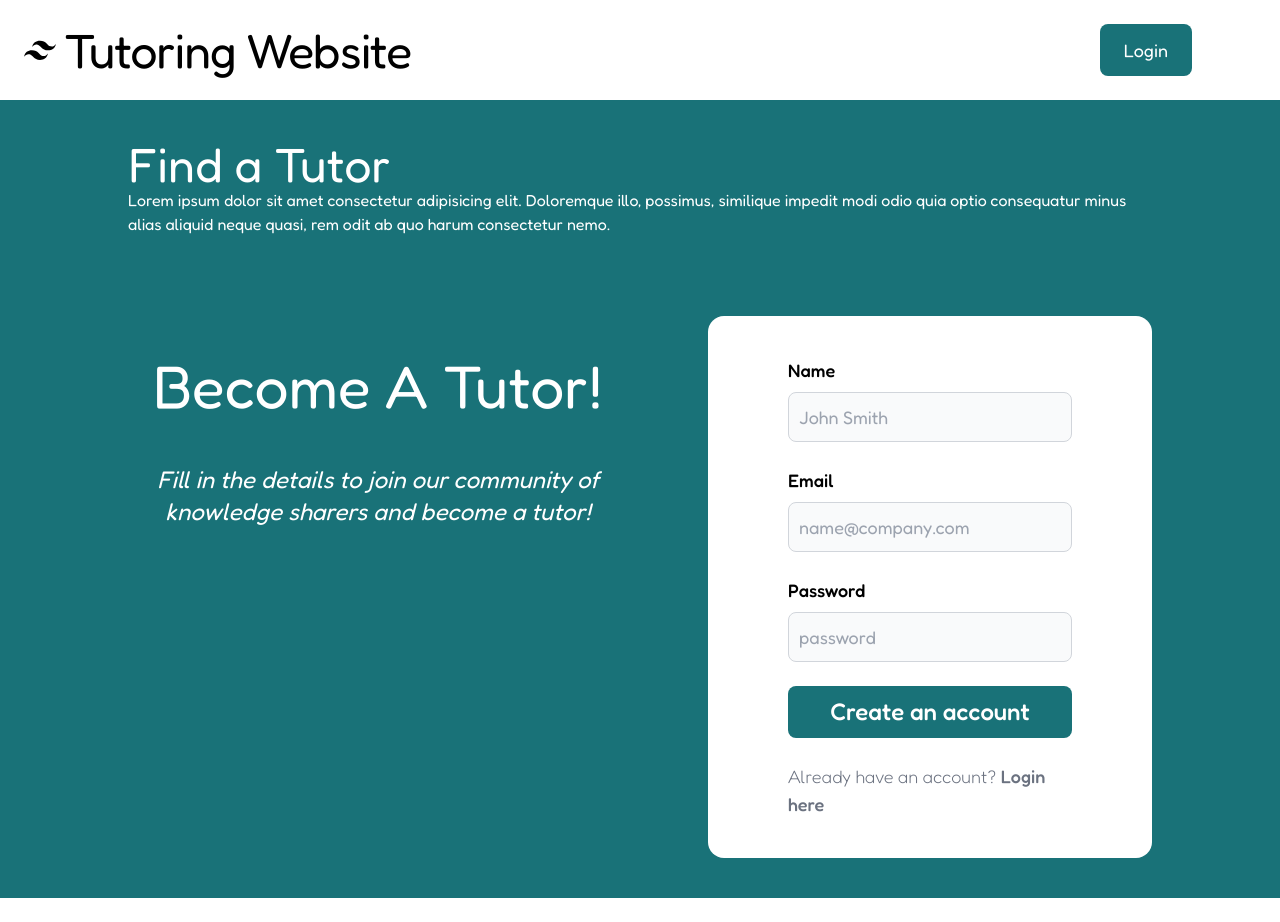
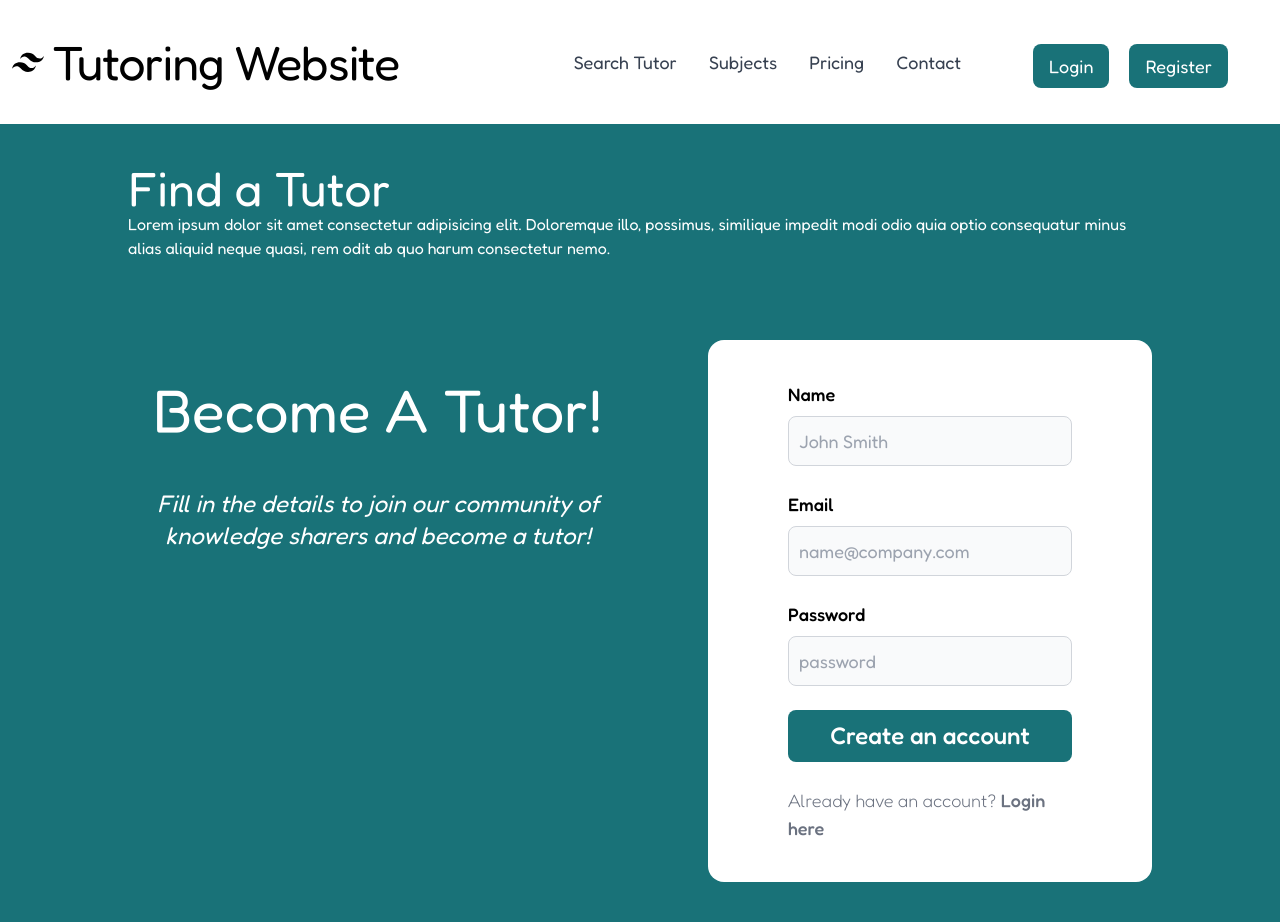
Before and after one commit to Murad-code/tutor, a Next.js app in the folder client/: page /# in a window 1280 px wide. Before the commit the page ends 898 px from the top, so only its background shows below. Built offline with nearby package versions, Linux system fonts and the light colour scheme.

Commit message:
updates navbar with new dropdown button for mobile

```diff
--- a/client/src/app/layout.tsx
+++ b/client/src/app/layout.tsx
@@ -1,4 +1,4 @@
-import { Navbar } from "@/components/Navbar";
+import Navbar from "@/components/Navbar";
 import "./globals.css";
 import type { Metadata } from "next";
 import { Fredoka } from "next/font/google";
@@ -18,8 +18,7 @@ export default function RootLayout({
   return (
     <html lang="en">
       <body className={fredoka.className}>
-        <Navbar default={"student"} />
-
+        <Navbar />
         {children}
       </body>
     </html>
--- a/client/src/components/Navbar.tsx
+++ b/client/src/components/Navbar.tsx
@@ -1,18 +1,44 @@
 "use client";
+import { useState } from "react";
+import Link from "next/link";
+import { Disclosure } from "@headlessui/react";
+import classNames from "classnames";
+import SignInForm from "./SignInForm";
+import DialogWrapper from "./DialogWrapper";
+import SignUpForm from "./SignUpForm";
 
-import React, { useState } from "react";
-import SignInForm from "./SignInForm";
+const navigation = [
+  { title: "Search Tutor", path: "#" },
+  { title: "Subjects", path: "#" },
+  { title: "Pricing", path: "#" },
+  { title: "Contact", path: "#" },
+];
 
-type Props = {
-  default: "student" | "tutor";
-};
-
-export const Navbar = (props: Props) => {
-  const [isOpen, setIsOpen] = useState(false);
-
+export default function Navbar() {
   return (
     <>
-      <nav className="flex text-black items-center justify-between flex-wrap bg-white p-6 dark:text-white dark:bg-gray-800">
+      <div className="px-3 max-w-screen-xl py-3 mx-auto  min-h-[120px]">
+        <nav className="relative flex flex-wrap items-center justify-between py-6 mx-auto lg:justify-between">
+          <div className="flex flex-wrap items-center justify-between w-full lg:w-auto">
+            <Logo />
+            {/* Mobile Menu  */}
+            <MobileMenu />
+          </div>
+
+          {/* Desktop Menu  */}
+          <div className="hidden text-center lg:flex lg:items-center">
+            <ul className="items-center justify-end flex-1 pt-6 lg:pt-0 list-reset lg:flex">
+              <NavItems navigation={navigation} />
+            </ul>
+          </div>
+        </nav>
+      </div>
+    </>
+  );
+}
+
+const Logo = () => {
+  return (
     <div className="flex items-center flex-shrink-0 mr-6">
       <svg
         className="fill-current h-8 w-8 mr-2"
@@ -27,23 +53,128 @@ export const Navbar = (props: Props) => {
         Tutoring Website
       </span>
     </div>
+  );
+};
+
+const Hamburger = ({ open }) => {
+  return (
+    <Disclosure.Button
+      aria-label="Toggle Menu"
+      className="px-2 py-1 ml-auto text-gray-700 rounded-md lg:hidden hover:text-[rgb(25,114,120)] focus:text-[rgb(40,94,98)] focus:bg-green-50 focus:outline-none "
+    >
+      <svg
+        className="w-6 h-6 fill-current"
+        xmlns="http://www.w3.org/2000/svg"
+        viewBox="0 0 24 24"
+      >
+        {open && (
+          <path
+            fillRule="evenodd"
+            clipRule="evenodd"
+            d="M18.278 16.864a1 1 0 0 1-1.414 1.414l-4.829-4.828-4.828 4.828a1 1 0 0 1-1.414-1.414l4.828-4.829-4.828-4.828a1 1 0 0 1 1.414-1.414l4.829 4.828 4.828-4.828a1 1 0 1 1 1.414 1.414l-4.828 4.829 4.828 4.828z"
+          />
+        )}
+        {!open && (
+          <path
+            fillRule="evenodd"
+            d="M4 5h16a1 1 0 0 1 0 2H4a1 1 0 1 1 0-2zm0 6h16a1 1 0 0 1 0 2H4a1 1 0 0 1 0-2zm0 6h16a1 1 0 0 1 0 2H4a1 1 0 0 1 0-2z"
+          />
+        )}
+      </svg>
+    </Disclosure.Button>
+  );
+};
+
+const MobileMenu = () => {
+  return (
+    <Disclosure>
+      {({ open }) => (
+        <>
+          <Hamburger open={open} />
+
+          <Disclosure.Panel className="flex flex-col w-full my-5 lg:hidden">
+            <>
+              <NavItems navigation={navigation} mobile={true} />
+            </>
+          </Disclosure.Panel>
+        </>
+      )}
+    </Disclosure>
+  );
+};
+const ActionButtons = ({ mobile }: { mobile: boolean }) => {
+  const [isSignInOpen, setisSignInOpen] = useState(false);
+  const [isRegisterOpen, setIsRegisterOpen] = useState(false);
+  return (
+    <div
+      className={classNames(
+        mobile ? "flex gap-3 mt-2" : "hidden mx-3 gap-3 lg:flex"
+      )}
+    >
       <div>
-          <button className="mr-16 bg-[rgb(25,114,120)] px-6 py-3 rounded-lg text-white text-lg hover:bg-[rgb(40,94,98)]" onClick={() => setIsOpen(true)}>Login</button>
+        <button
+          className="mr-8 md:ml-14 md:mr-2 bg-[rgb(25,114,120)] px-4 py-2 rounded-lg text-white text-lg hover:bg-[rgb(40,94,98)]"
+          onClick={() => setisSignInOpen(true)}
+        >
+          Login
+        </button>
       </div>
-        {/* <div className="block lg:hidden">
-          <button className="flex items-center px-3 py-2 border rounded text-sm border-black-400 hover:border-black">
-            <svg
-              className="fill-current h-3 w-3"
-              viewBox="0 0 20 20"
-              xmlns="http://www.w3.org/2000/svg"
+      <div>
+        <button
+          className="mr-16 md:mr-10 bg-[rgb(25,114,120)] px-4 py-2 rounded-lg text-white text-lg hover:bg-[rgb(40,94,98)]"
+          onClick={() => setIsRegisterOpen(true)}
         >
-              <title>Menu</title>
-              <path d="M0 3h20v2H0V3zm0 6h20v2H0V9zm0 6h20v2H0v-2z" />
-            </svg>
+          Register
         </button>
-        </div> */}
-      </nav>
-      {isOpen && <SignInForm isOpen={isOpen} setIsOpen={setIsOpen} />}
+      </div>
+
+      {isSignInOpen && (
+        <DialogWrapper
+          title="Sign In"
+          isOpen={isSignInOpen}
+          setIsOpen={setisSignInOpen}
+        >
+          <SignInForm />
+        </DialogWrapper>
+      )}
+
+      {isRegisterOpen && (
+        <DialogWrapper
+          title="Sign In"
+          isOpen={isRegisterOpen}
+          setIsOpen={setIsRegisterOpen}
+        >
+          <SignUpForm />
+        </DialogWrapper>
+      )}
+    </div>
+  );
+};
+const NavItems = (props) => {
+  return (
+    <>
+      {props.navigation.map((item, index) => {
+        return (
+          <div key={index}>
+            <MenuItem item={item} mobile={props.mobile} />
+          </div>
+        );
+      })}
+      <ActionButtons mobile={true} />
     </>
   );
 };
+
+const MenuItem = ({ item, mobile }) => {
+  return (
+    <Link
+      href={item?.path ? item.path : "/tutor"}
+      className={classNames(
+        "text-gray-700 dark:text-gray-300 text-lg rounded-md outline-none hover:text-[rgb(25,114,120)] focus:text-[rgb(40,94,98)] transition-all focus-visible:ring-1 ring-indigo-300 dark:focus-visible:bg-gray-800 focus:outline-none",
+        mobile ? "w-full block px-4 py-2 -ml-4" : "inline-block px-4 py-2"
+      )}
+    >
+      {item.title}
+    </Link>
+  );
+};
```
Lines whose indentation alone changed are shown as unchanged.
